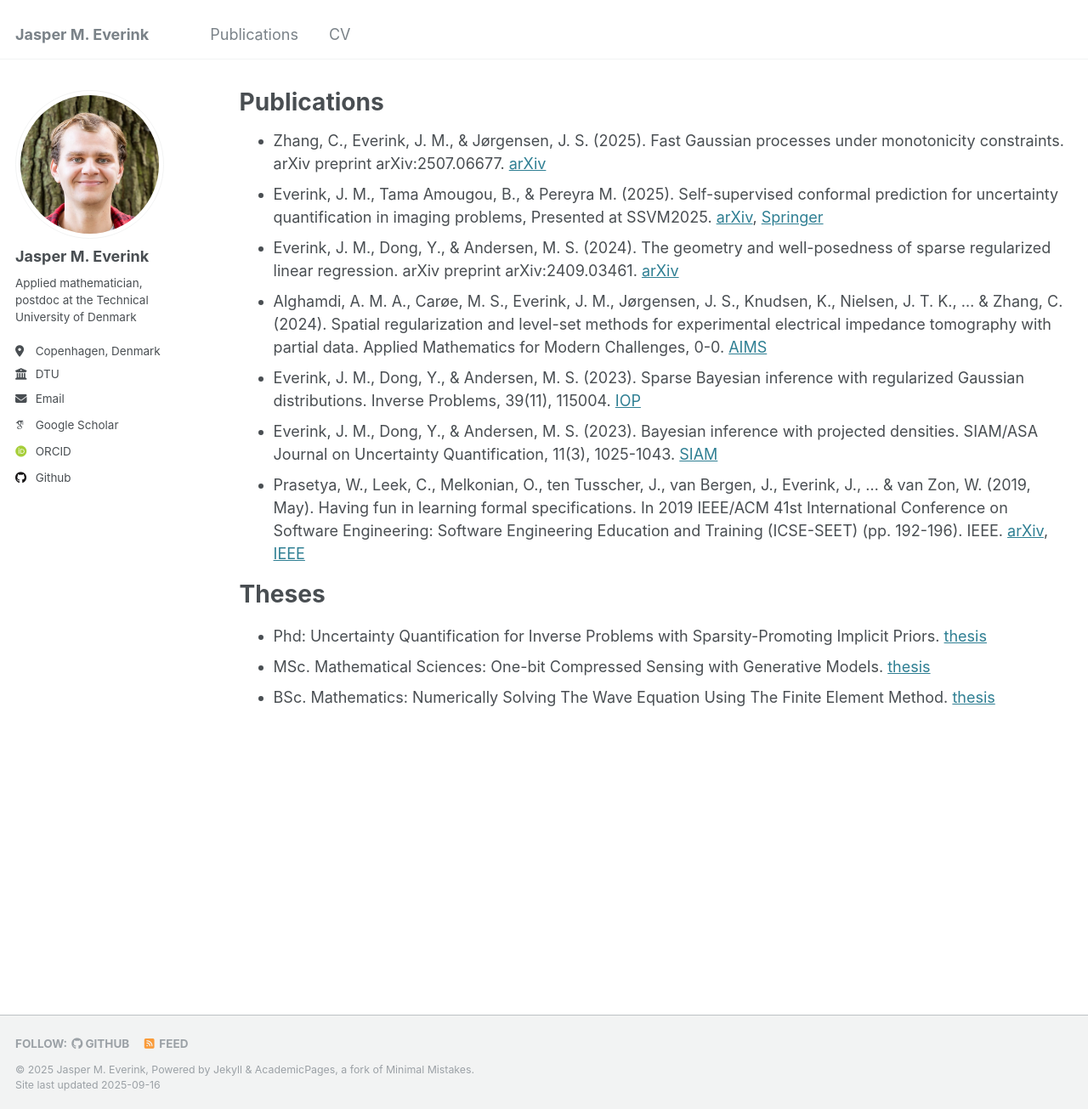
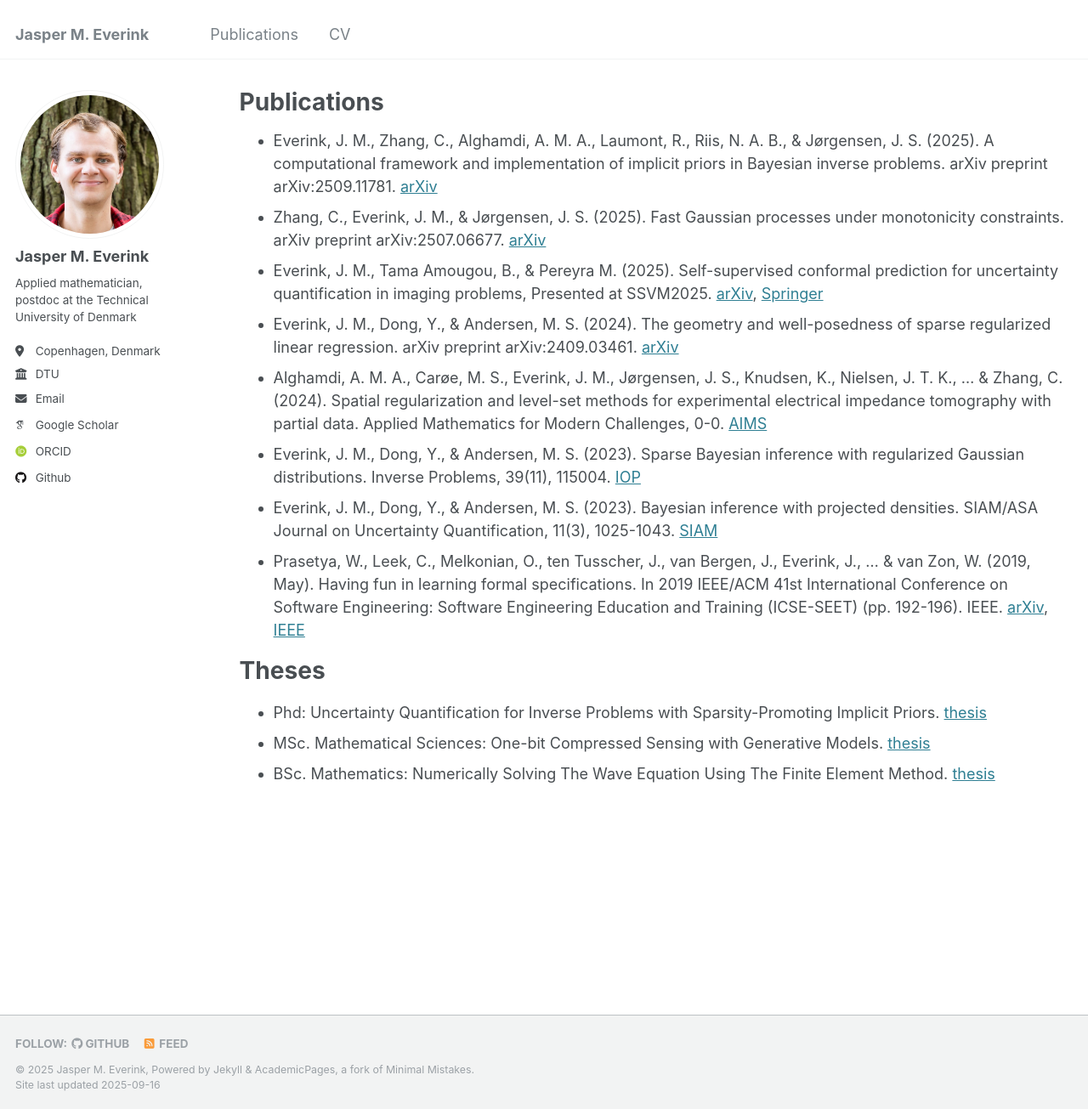
Before and after one commit to jeverink/jeverink.github.io, a Jekyll site: the page built from _pages/publications.md, in a window 1280 px wide and 1305 px high. Shown: the whole window at 85% size. Built offline with Jekyll 4.4.1, drawn with Linux system fonts in a browser that asks for light colours; some web fonts are replaced.

Commit message:
New pre-print

```diff
--- a/_pages/publications.md
+++ b/_pages/publications.md
@@ -8,7 +8,7 @@ redirect_from:
 ---
 
 {% include base_path %}
-
+- Everink, J. M., Zhang, C., Alghamdi, A. M. A., Laumont, R., Riis, N. A. B., & Jørgensen, J. S. (2025). A computational framework and implementation of implicit priors in Bayesian inverse problems. arXiv preprint  arXiv:2509.11781. [arXiv](https://arxiv.org/abs/2509.11781)
 - Zhang, C., Everink, J. M., & Jørgensen, J. S. (2025). Fast Gaussian processes under monotonicity constraints. arXiv preprint  arXiv:2507.06677. [arXiv](https://arxiv.org/abs/2507.06677)
 - Everink, J. M., Tama Amougou, B., & Pereyra M. (2025). Self-supervised conformal prediction for uncertainty quantification in imaging problems, Presented at SSVM2025. [arXiv](https://arxiv.org/abs/2502.05127), [Springer](https://link.springer.com/chapter/10.1007/978-3-031-92366-1_9)
 - Everink, J. M., Dong, Y., & Andersen, M. S. (2024). The geometry and well-posedness of sparse regularized linear regression. arXiv preprint arXiv:2409.03461. [arXiv](https://arxiv.org/abs/2409.03461)
```
Also changed, not shown: _pages/about.md (+1 -0 lines).
